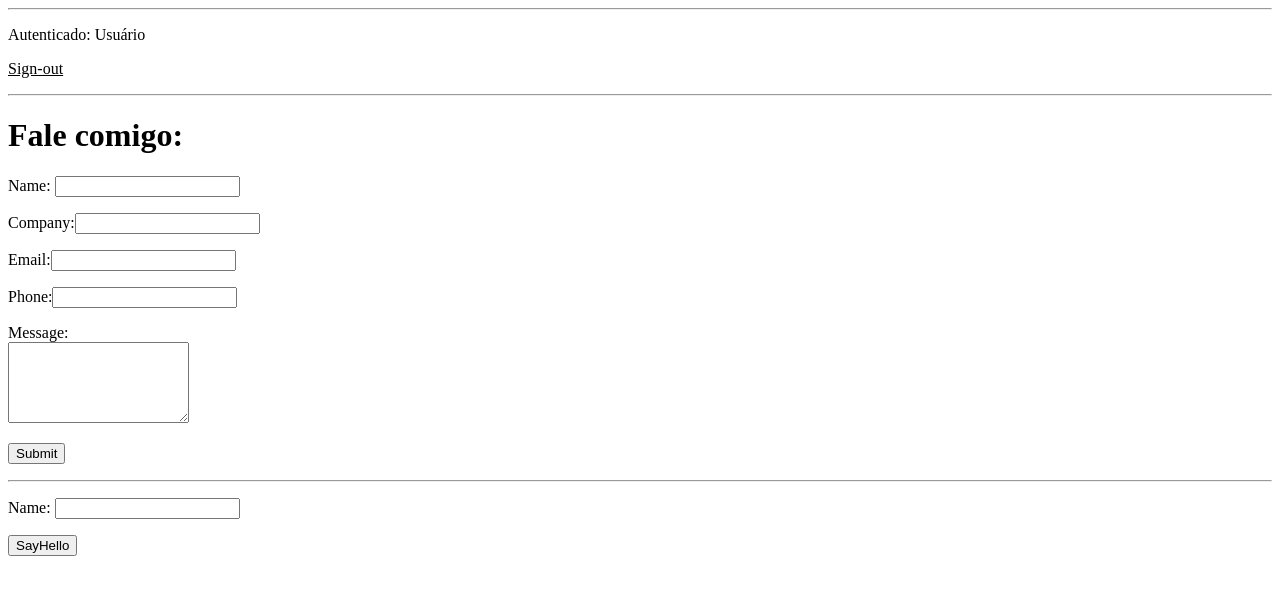
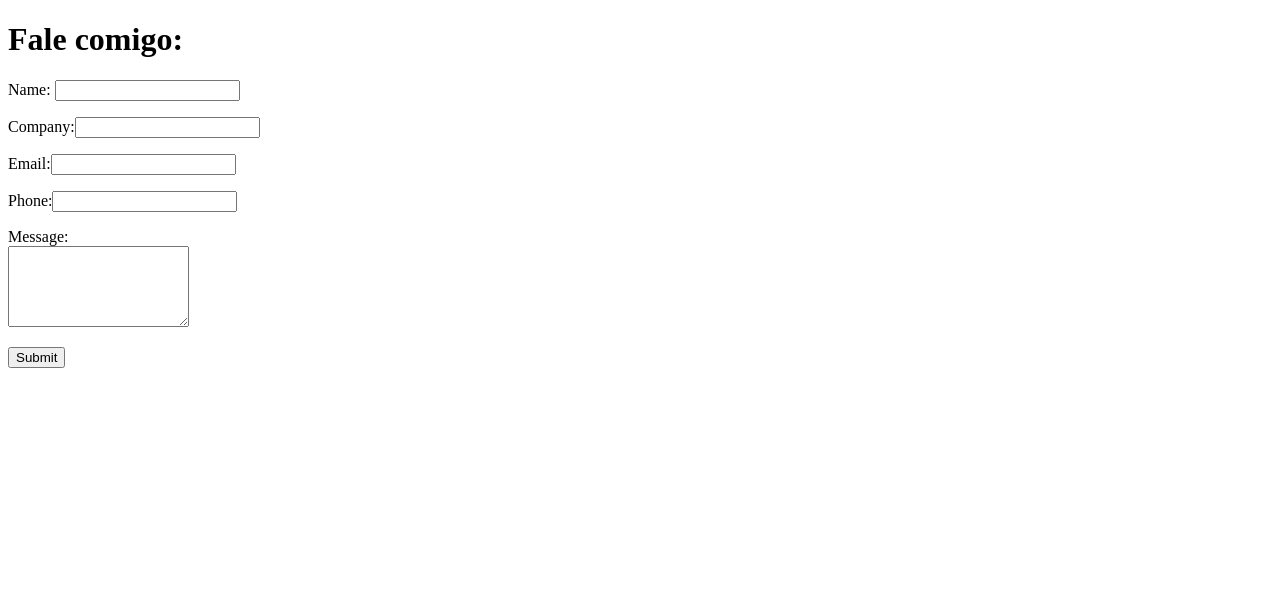
Before and after one commit to matdoval/progweb, a plain HTML site: page index.html in a window 1280 px wide. Drawn offline with Linux system fonts and the light colour scheme.

Commit message:
Update index.html

```diff
--- a/index.html
+++ b/index.html
@@ -15,29 +15,6 @@
     <title>Ulisses</title>
   </head>
   <body>
-
-    <hr/>
-    <div id="header_form" class="closed">
-    <form id = "login_form">
-      <p>
-        <label>Email: <input type="text" name="email" id="email"/></label>
-      </p>
-      <p>
-        <label>Senha:<input type="password" name="senha" id="senha"/>
-      </p>
-      <p>
-        <button type="submit" onclick="return submitAuthentication(event)">Login</button>
-	<button type="submit" onclick="return submitRegistro(event)">Cadastrar</button>
-      </p>
-
-    </form>
-    </div>
-    <div id="logged_user" class="open">
-      <p>Autenticado: <span id="user_span">Usuário</span></p>
-      <p><a onclick="signOut()">Sign-out</a>
-    </div>
-    <hr/>
-
     <h1>Fale comigo:</h1>
     <form id = "contactForm">
       <p>
@@ -63,16 +40,5 @@
     </form>
 
     <div class="closed" id="confirm">Your Message has been sent!</div>
-
-    <hr/>
-
-    <form id="sayHello">
-      <p>
-	<label>Name: <input type="text" name="name" id="name"/></label>
-      </p>
-      <p>
-	<button type="submit" onclick="return sayHelloToFirebase()">SayHello</button>
-      </p>
-    </form>
   </body>
 </html>
```
